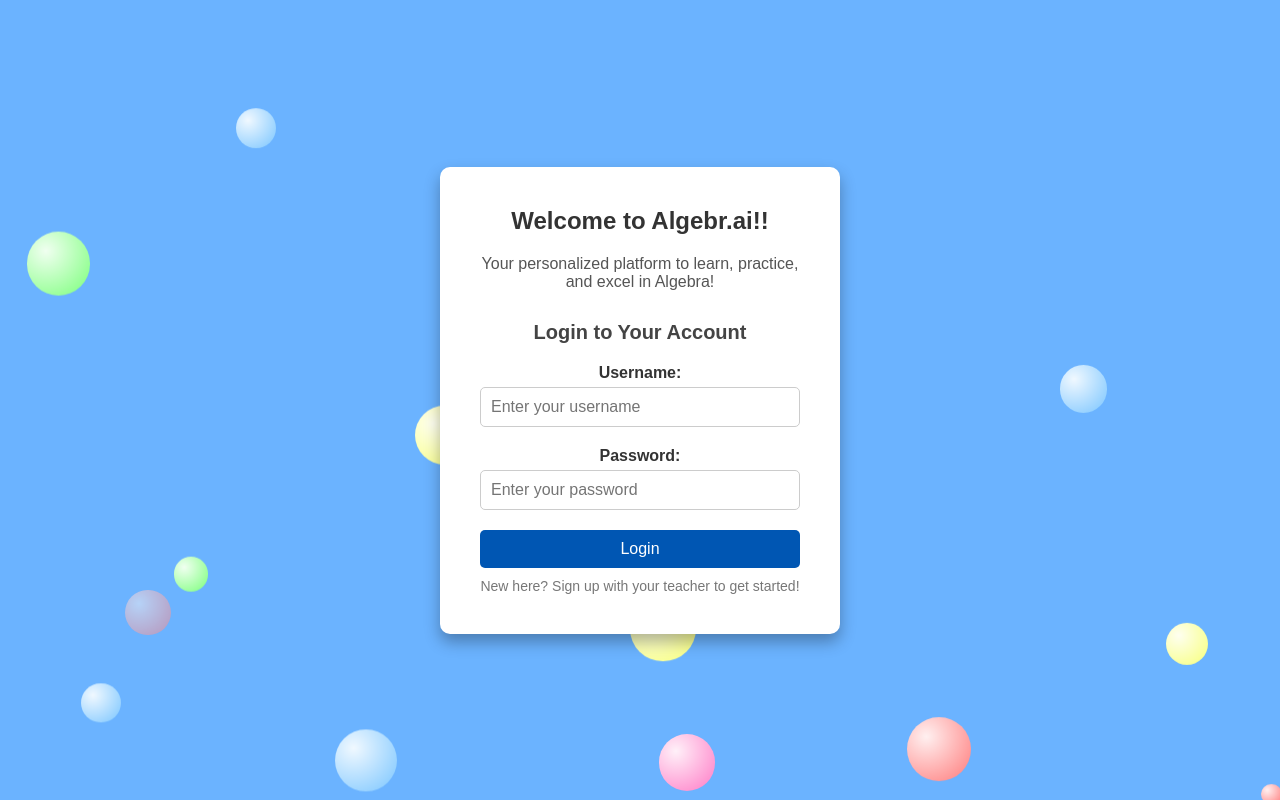
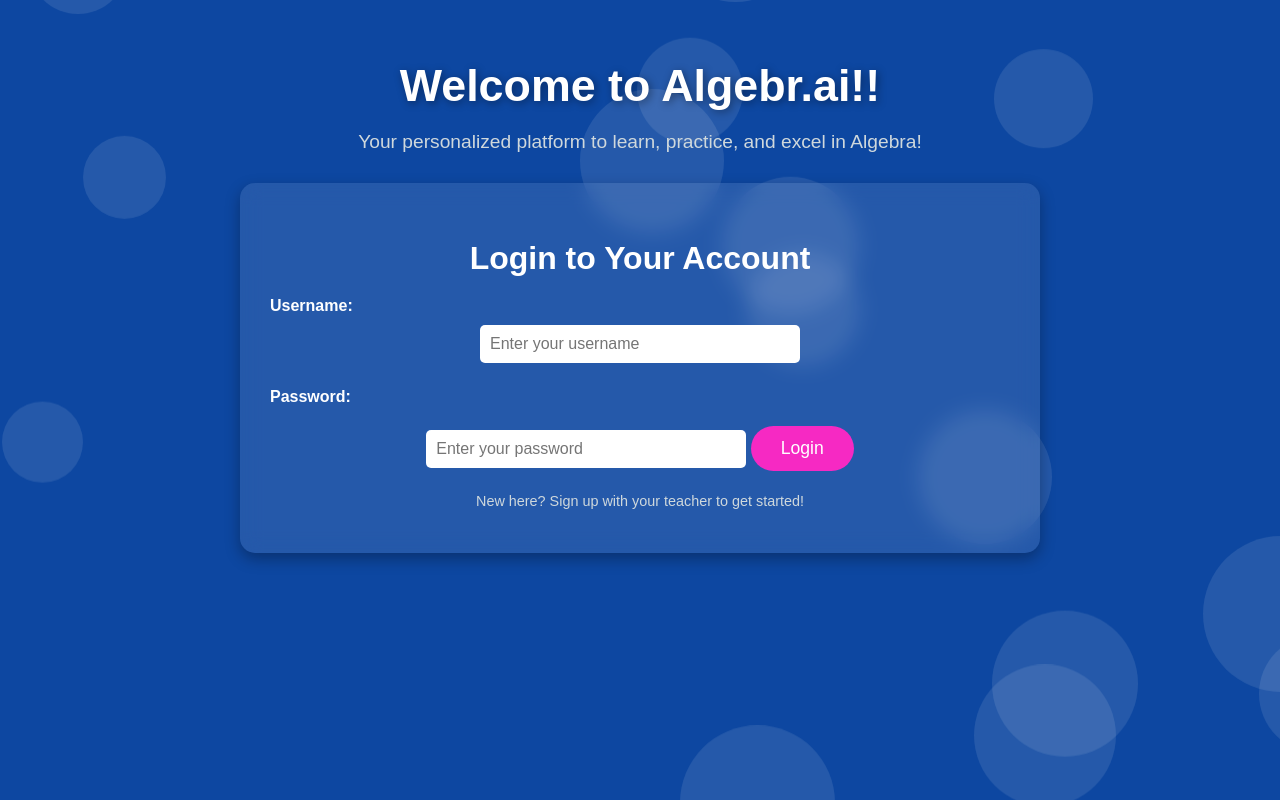
Before and after one commit to okotwal17/Algebr.ai, a Django app: page /accounts/login/ in a window 1280 px wide. Run offline with Django 5.2, Linux system fonts and the light colour scheme.

Commit message:
Improved front-end of login page.

```diff
--- a/accounts/static/css/login.css
+++ b/accounts/static/css/login.css
@@ -1,145 +1,164 @@
-/* Global Reset and Base Styles */
-* {
+/* General Styling */
+body {
+    font-family: 'Arial', sans-serif;
     margin: 0;
     padding: 0;
-    box-sizing: border-box;
-    font-family: Arial, sans-serif;
+    background-color: #0d47a1;
+    color: white;
+    overflow-x: hidden;
 }
 
-body, html {
-    height: 100%;
-    overflow: hidden;
+.container {
+    max-width: 800px;
+    margin: 0 auto;
+    padding: 40px;
+    text-align: center;
 }
 
-body {
-    background-color: #6bb3ff; /* Lighter Blue background */
-    display: flex;
-    justify-content: center;
-    align-items: center;
-    position: relative;
+h1 {
+    font-size: 2.8em;
+    margin: 20px 0;
+    color: #ffffff;
+    text-shadow: 2px 2px 8px rgba(0, 0, 0, 0.4);
+    animation: fadeIn 2s ease-in-out;
 }
 
-/* Bubble styles with spherical effect */
-.bubble {
-    position: absolute;
-    background: radial-gradient(circle at 30% 30%, rgba(255, 255, 255, 0.9), rgba(255, 255, 255, 0.1));
-    border-radius: 50%;
-    pointer-events: none;
-    opacity: 0;
-    transition: opacity 0.5s ease;
-    animation: float 8s ease-in-out forwards, fadeIn 0.5s ease forwards; /* Add floating and fading animation */
+.welcome-text {
+    font-size: 1.2em;
+    margin-bottom: 30px;
+    color: #cfd8dc;
 }
 
-/* Keyframes for floating animation */
-@keyframes float {
-    0% {
-        transform: translateY(0);
-        opacity: 1;
-    }
-    100% {
-        transform: translateY(-50px); /* Move the bubble upwards */
+/* Login Box Styling */
+.login-box {
+    background-color: rgba(255, 255, 255, 0.1);
+    padding: 30px;
+    border-radius: 15px;
+    box-shadow: 0 6px 15px rgba(0, 0, 0, 0.3);
+    backdrop-filter: blur(10px);
+    animation: slideUp 1s ease-in-out;
+}
+
+h2 {
+    font-size: 2em;
+    margin-bottom: 20px;
+}
+
+label {
+    display: block;
+    font-weight: bold;
+    margin-top: 15px;
+    color: #ffffff;
+    text-align: left;
+}
+
+input[type="text"],
+input[type="password"] {
+    padding: 10px;
+    width: 100%;
+    max-width: 300px;
+    margin: 10px 0;
+    border: none;
+    border-radius: 5px;
+    background-color: #ffffff;
+    color: #333;
+    font-size: 1em;
+    transition: background-color 0.3s ease;
+}
+
+input[type="text"]:hover,
+input[type="password"]:hover {
+    background-color: #eeeeee;
+}
+
+button {
+    padding: 12px 30px;
+    background-color: #f629c3;
+    border: none;
+    color: white;
+    border-radius: 50px;
+    cursor: pointer;
+    font-size: 1.1em;
+    transition: background-color 0.4s ease, transform 0.4s ease;
+    margin-top: 20px;
+}
+
+button:hover {
+    background-color: #c702d1;
+    transform: scale(1.1);
+}
+
+.note {
+    font-size: 0.9em;
+    color: #cfd8dc;
+    margin-top: 15px;
+}
+
+/* Error Messages Styling */
+.error-messages {
+    list-style-type: none;
+    padding: 0;
+    margin: 20px 0;
+}
+
+.error-messages li {
+    background-color: #ff5252;
+    padding: 10px;
+    margin: 5px 0;
+    border-radius: 5px;
+    color: white;
+}
+
+/* Animations */
+@keyframes fadeIn {
+    from {
         opacity: 0;
     }
-}
-
-/* Keyframes for fading in effect */
-@keyframes fadeIn {
-    0% {
-        opacity: 0;
-    }
-    100% {
+    to {
         opacity: 1;
     }
 }
 
-@keyframes fadeOut {
-    0% {
+@keyframes slideUp {
+    from {
+        transform: translateY(30px);
         opacity: 0;
     }
-    100% {
+    to {
+        transform: translateY(0);
         opacity: 1;
     }
 }
 
-.bubble:hover {
-    opacity: 0;  /* Bubbles will disappear on hover */
-    transition: opacity 0.2s ease;
+/* Background Bubble Effects */
+.background {
+    position: absolute;
+    top: 0;
+    left: 0;
+    width: 100%;
+    height: 100%;
+    z-index: -1;
+    overflow: hidden;
 }
 
-/* Container styling */
-.container {
-    background-color: #fff;
-    padding: 40px;
-    border-radius: 10px;
-    box-shadow: 0 8px 16px rgba(0, 0, 0, 0.3);
-    text-align: center;
-    max-width: 400px;
-    width: 100%;
-    z-index: 1;
+.bubble {
+    position: absolute;
+    bottom: -100px;
+    background-color: rgba(255, 255, 255, 0.1);
+    border-radius: 50%;
+    pointer-events: none;
+    animation: rise var(--time) linear infinite;
+    width: var(--size);
+    height: var(--size);
+    left: var(--position);
+    animation-delay: var(--delay);
 }
 
-h1 {
-    color: #333;
-    margin-bottom: 20px;
-    font-size: 24px;
+@keyframes rise {
+    from {
+        transform: translateY(0);
+    }
+    to {
+        transform: translateY(-200vh);
+    }
 }
-
-.welcome-text {
-    color: #555;
-    margin-bottom: 30px;
-}
-
-.login-box h2 {
-    margin-bottom: 20px;
-    color: #444;
-    font-size: 20px;
-}
-
-form {
-    display: flex;
-    flex-direction: column;
-    align-items: stretch;
-}
-
-label {
-    font-weight: bold;
-    margin-bottom: 5px;
-    color: #333;
-}
-
-input {
-    padding: 10px;
-    border: 1px solid #ccc;
-    border-radius: 5px;
-    margin-bottom: 20px;
-    font-size: 16px;
-    width: 100%;
-}
-
-button {
-    padding: 10px;
-    background-color: #0056b3;
-    color: #fff;
-    border: none;
-    border-radius: 5px;
-    cursor: pointer;
-    font-size: 16px;
-    transition: background-color 0.3s ease;
-}
-
-button:hover {
-    background-color: #003f8a;
-}
-
-.note {
-    margin-top: 10px;
-    color: #777;
-    font-size: 14px;
-}
-
-.error-messages {
-    color: red; /* Change text color to red for visibility */
-    list-style-type: none; /* Remove bullet points */
-    margin: 10px 0; /* Add some spacing */
-    padding: 0; /* Remove default padding */
-}
--- a/accounts/static/javascript/login.js
+++ b/accounts/static/javascript/login.js
@@ -1,52 +1,17 @@
-document.addEventListener("DOMContentLoaded", function() {
-    console.log("JavaScript is working!");
+document.addEventListener("DOMContentLoaded", () => {
+    const background = document.createElement("div");
+    background.classList.add("background");
+    document.body.appendChild(background);
 
-    // Function to generate random bubbles (this part remains the same)
-    function createBubble() {
+    for (let i = 0; i < 20; i++) {
         const bubble = document.createElement("div");
         bubble.classList.add("bubble");
 
-        // Set random size, position, and color for the bubble
-        const size = Math.random() * 50 + 20 + "px";
-        bubble.style.width = size;
-        bubble.style.height = size;
-        bubble.style.left = Math.random() * 100 + "vw";
-        bubble.style.top = Math.random() * 100 + "vh";
+        bubble.style.setProperty("--size", `${Math.random() * 5 + 5}rem`);
+        bubble.style.setProperty("--position", `${Math.random() * 100}%`);
+        bubble.style.setProperty("--time", `${Math.random() * 3 + 2}s`);
+        bubble.style.setProperty("--delay", `${Math.random() * 3}s`);
 
-        // Random color
-        const colors = ['#ff6b6b', '#f7ff6b', '#6bff6b', '#6bbfff', '#ff6bbf'];
-        bubble.style.backgroundColor = colors[Math.floor(Math.random() * colors.length)];
-
-        // Add the bubble to the body
-        document.body.appendChild(bubble);
-
-        // Make bubble disappear on mouse hover
-        bubble.addEventListener("mouseenter", function() {
-            bubble.style.opacity = "0";
-            setTimeout(() => {
-                bubble.remove(); // Remove bubble after fade-out
-            }, 500);
-        });
-
-        // Remove bubble after its life ends
-        setTimeout(() => {
-            bubble.remove();
-        }, 8000); // Adjust time for the bubbles to disappear naturally
-    }
-
-    // Create a new bubble every 0.5 second
-    setInterval(createBubble, 500);
-
-    // Automatically dismiss error messages after a few seconds
-    const errorMessages = document.querySelectorAll('.error-messages li');
-    if (errorMessages.length > 0) {
-        setTimeout(() => {
-            errorMessages.forEach(message => {
-                message.style.opacity = "0"; // Smoothly fade out error messages
-                setTimeout(() => {
-                    message.remove(); // Remove the message after fade-out
-                }, 500); // Matches the fade-out duration
-            });
-        }, 5000); // Time before error messages disappear (5 seconds)
+        background.appendChild(bubble);
     }
 });
```
Also changed, not shown: db.sqlite3.
